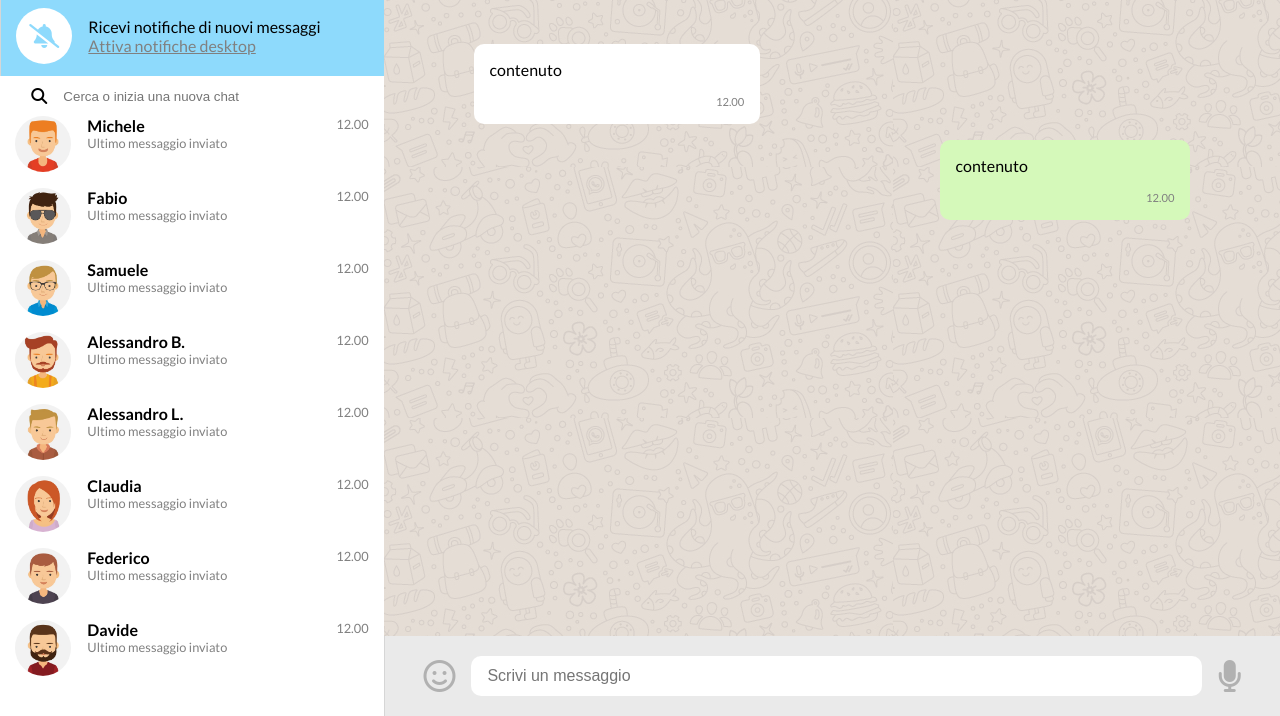
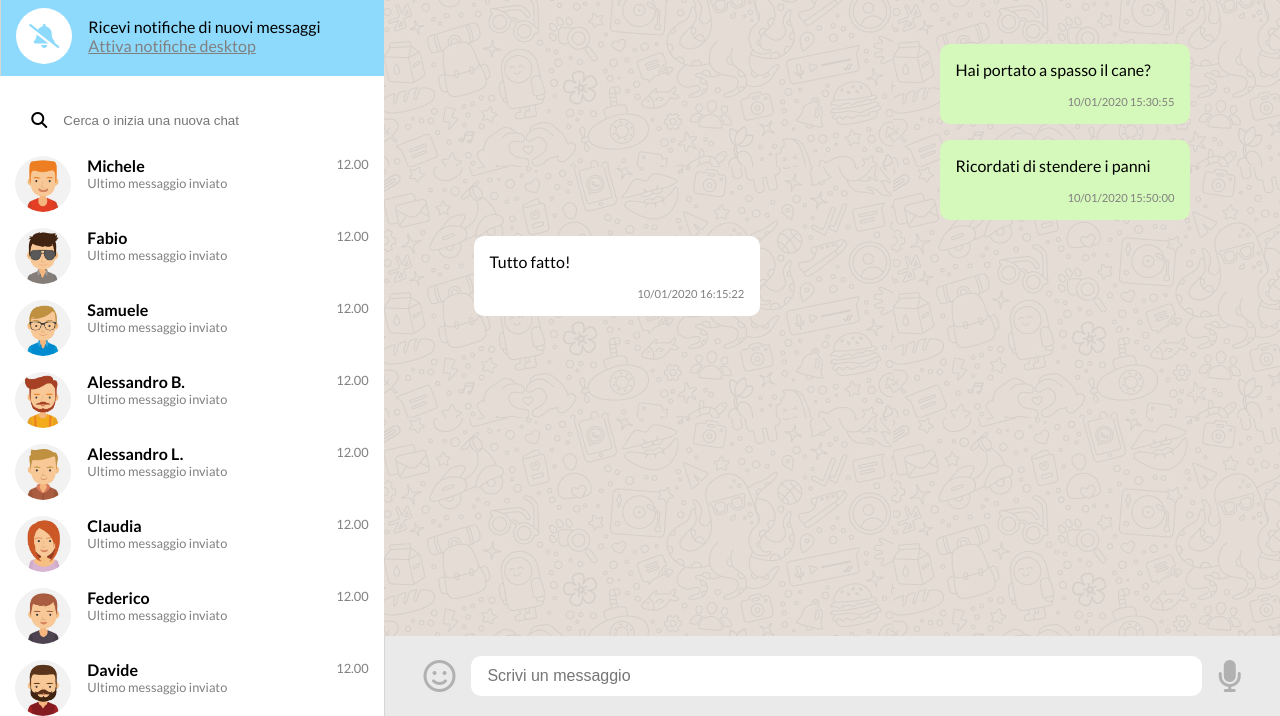
Before and after one commit to Adelmysterio/vue-boolzapp, a plain HTML site: page index.html in a window 1280 px wide. Shown: the part 84-800 px from the top of the page. Drawn offline with nearby package versions, Linux system fonts and the light colour scheme.

Commit message:
implementata milestone 2

```diff
--- a/css/style.css
+++ b/css/style.css
@@ -117,8 +117,10 @@ a {
 }
 
 nav.search-area {
+    margin-top: 2.5rem;
     height: 40px;
     width: 100%;
+    margin-bottom: 1rem;
 }
 
 nav.search-area i {
@@ -128,6 +130,11 @@ nav.search-area i {
 nav.search-area input {
     width: 100%;
     border: none;
+}
+
+.contacts-area {
+    height: calc(100vh - 160px);
+    overflow-y: scroll;
 }
 
 .contacts {
--- a/index.html
+++ b/index.html
@@ -55,7 +55,7 @@
                             placeholder="Cerca o inizia una nuova chat">
                     </nav>
                     <section class="contacts">
-                        <article class="item flex space-between" v-for="(item, index) in contacts" :key="index">
+                        <article class="item flex space-between" v-for="(item, index) in contacts" :key="index" @click="changeActiveIndex(index)">
                             <div class="flex">
                                 <figure @click="toJpg">
                                     <img :src="item.avatar" :alt="item.name">
@@ -77,10 +77,10 @@
                     <article class="item">
                         <div class="flex align-center">
                             <figure>
-                                <img src="img/avatar_1.jpg" alt="">
+                                <img :src="this.contacts[activeIndex].avatar" alt="this.contacts[activeIndex].name">
                             </figure>
                             <section>
-                                <h4>Nome</h4>
+                                <h4>{{this.contacts[activeIndex].name}}</h4>
                                 <p>Ultimo accesso alle 12.00</p>
                             </section>
                         </div>
@@ -93,14 +93,10 @@
                 </nav>
             </header>
             <section class="message-area flex jus-center">
-                <div class="message-container">
-                    <div class="message-box">
-                        <p>contenuto</p>
-                        <p>12.00</p>
-                    </div>
-                    <div class="message-box sent">
-                        <p>contenuto</p>
-                        <p>12.00</p>
+                <div class="message-container" >
+                    <div class="message-box" v-for="(item, index) in contacts[activeIndex].messages" :key="index" :class="item.status=='sent' ? 'sent': ''">
+                        <p>{{item.message}}</p>
+                        <p>{{item.date}}</p>
                     </div>
                 </div>
             </section>
--- a/js/script.js
+++ b/js/script.js
@@ -165,15 +165,20 @@ createApp({
                         }
                     ],
                 }
-            ]
+            ],
+            activeIndex: 0,
         }
     },
 
     methods: {
-        toJpg: function() {
+        toJpg: function () {
             this.contacts.forEach(element => {
                 element.avatar = element.avatar.replace('png', 'jpg')
             });
+        },
+
+        changeActiveIndex: function (i) {
+            this.activeIndex = i
         }
     },
 
```
